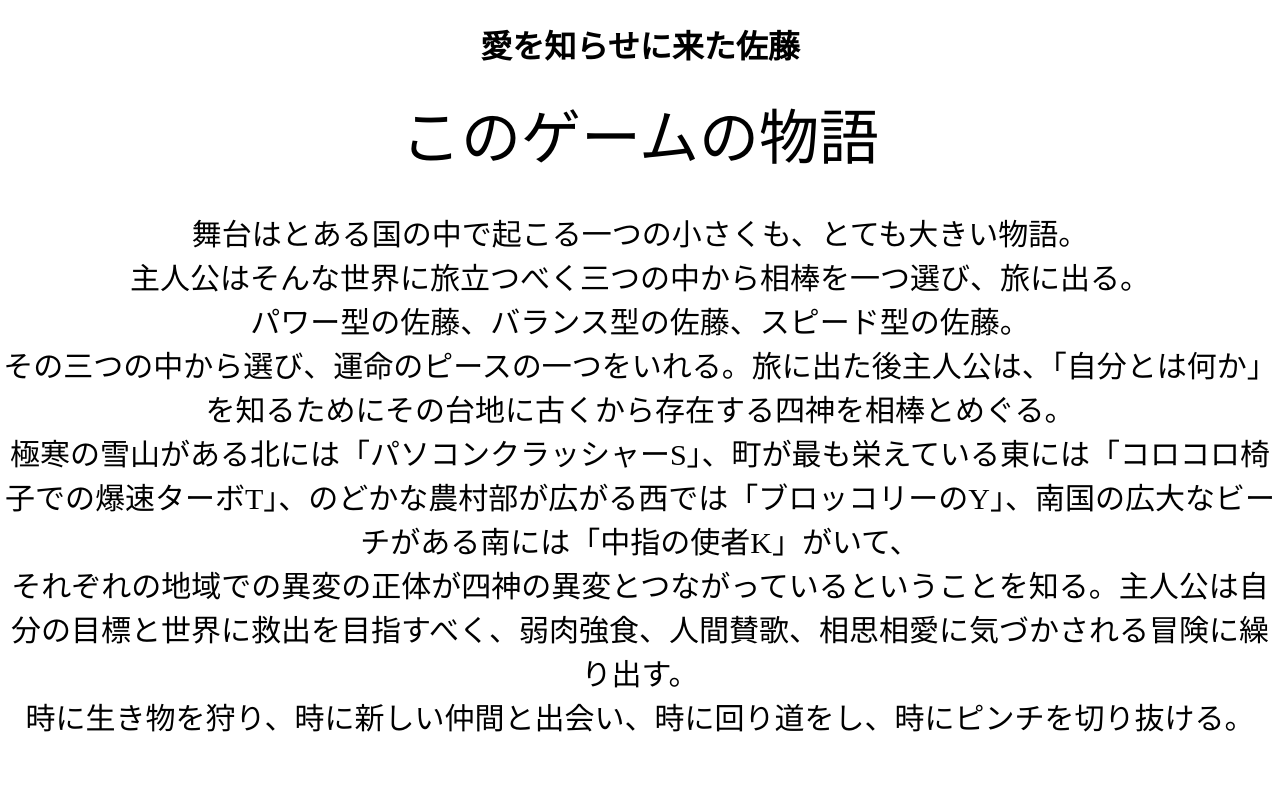
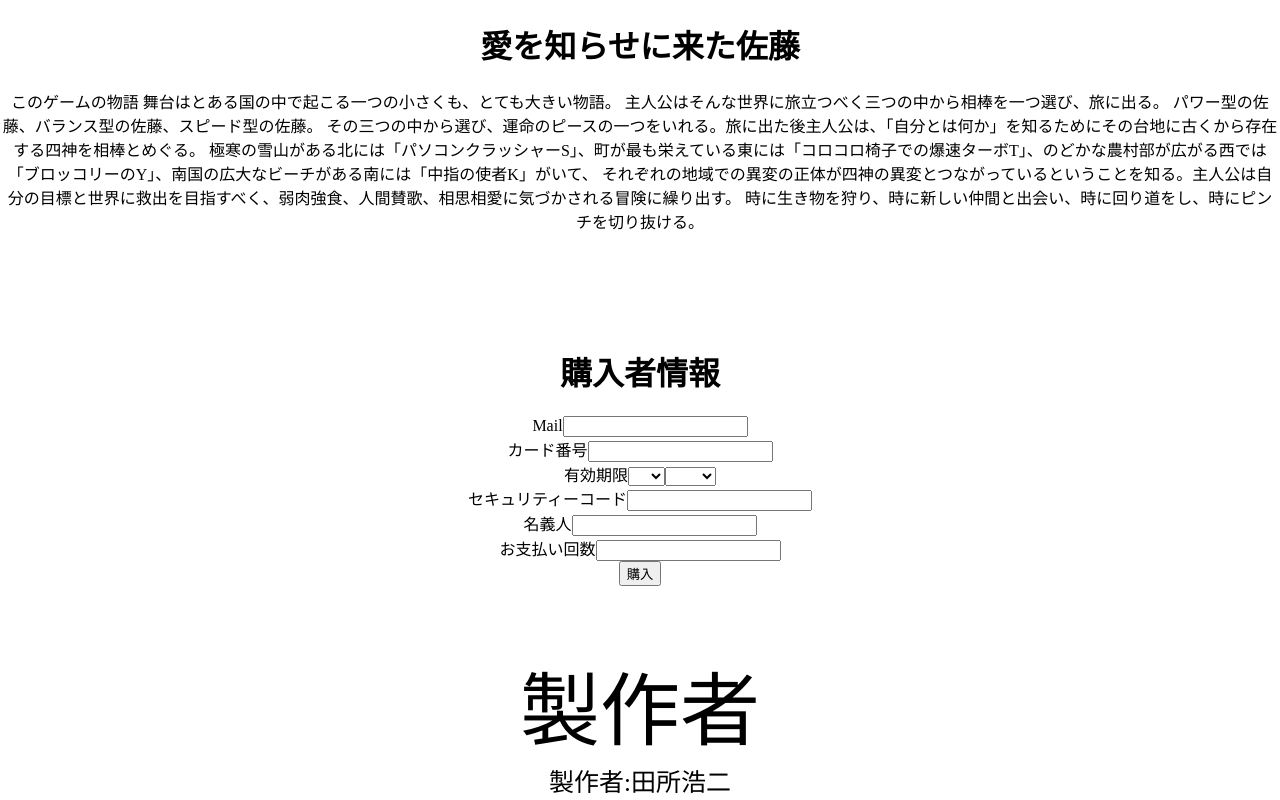
Before and after one commit to Hamster-crab/Sato-came-to-tell-me-his-love, a React (Create React App) app: page / in a window 1280 px wide. Shown: the top 800 px of the page. Built offline with nearby package versions, Linux system fonts and the light colour scheme.

Commit message:
ハヤシライス先輩喜べ

```diff
--- a/package.json
+++ b/package.json
@@ -1,5 +1,5 @@
 {
-  "homepage": "https://http://www.satocametotellmehislove.com/",
+  "homepage": "https://www.hamstercrab.com/Sato-came-to-tell-me-his-love/",
   "name": "sato-came-to-tell-me-his-love",
   "version": "0.1.0",
   "private": true,
@@ -11,6 +11,7 @@
     "@types/node": "^16.18.101",
     "@types/react": "^18.3.3",
     "@types/react-dom": "^18.3.0",
+    "@types/react-router-dom": "6.24.1",
     "react": "^18.3.1",
     "react-dom": "^18.3.1",
     "react-scripts": "5.0.1",
--- a/src/App.css
+++ b/src/App.css
@@ -18,10 +18,6 @@
   font-size: 80px;
 }
 
-.ThisGame {
-  font-size: 30px;
-}
-
 .ThisGame .title {
   font-size: 60px;
 }
--- a/src/App.tsx
+++ b/src/App.tsx
@@ -7,16 +7,16 @@ function App() {
         <header className="">
         </header>
         <h1>愛を知らせに来た佐藤</h1>
-        <center className="ThisGame">
-          <div className="title">このゲームの物語</div><br />
-          舞台はとある国の中で起こる一つの小さくも、とても大きい物語。<br />
-          主人公はそんな世界に旅立つべく三つの中から相棒を一つ選び、旅に出る。<br />
-          パワー型の佐藤、バランス型の佐藤、スピード型の佐藤。<br />
-          その三つの中から選び、運命のピースの一つをいれる。旅に出た後主人公は、「自分とは何か」を知るためにその台地に古くから存在する四神を相棒とめぐる。<br />
-          極寒の雪山がある北には「パソコンクラッシャーS」、町が最も栄えている東には「コロコロ椅子での爆速ターボT」、のどかな農村部が広がる西では「ブロッコリーのY」、南国の広大なビーチがある南には「中指の使者K」がいて、<br />
-          それぞれの地域での異変の正体が四神の異変とつながっているということを知る。主人公は自分の目標と世界に救出を目指すべく、弱肉強食、人間賛歌、相思相愛に気づかされる冒険に繰り出す。<br />
-          時に生き物を狩り、時に新しい仲間と出会い、時に回り道をし、時にピンチを切り抜ける。<br />
-        </center><br/><br/><br/>
+        <div className="ThisGame">
+          このゲームの物語
+          舞台はとある国の中で起こる一つの小さくも、とても大きい物語。
+          主人公はそんな世界に旅立つべく三つの中から相棒を一つ選び、旅に出る。
+          パワー型の佐藤、バランス型の佐藤、スピード型の佐藤。
+          その三つの中から選び、運命のピースの一つをいれる。旅に出た後主人公は、「自分とは何か」を知るためにその台地に古くから存在する四神を相棒とめぐる。
+          極寒の雪山がある北には「パソコンクラッシャーS」、町が最も栄えている東には「コロコロ椅子での爆速ターボT」、のどかな農村部が広がる西では「ブロッコリーのY」、南国の広大なビーチがある南には「中指の使者K」がいて、
+          それぞれの地域での異変の正体が四神の異変とつながっているということを知る。主人公は自分の目標と世界に救出を目指すべく、弱肉強食、人間賛歌、相思相愛に気づかされる冒険に繰り出す。
+          時に生き物を狩り、時に新しい仲間と出会い、時に回り道をし、時にピンチを切り抜ける。
+        </div><br/><br/><br/>
       </div><br /><br />
         <div className='ElectronicCommerce'>
           <h1>購入者情報</h1>
@@ -92,7 +92,6 @@ function App() {
         <center>
           <div className='CreatorName'>製作者</div>
           <div className="Creator">
-            <img src="/image/YJSENPAI.jpg" /><br />
             <a>製作者:田所浩二<br/>年齢  :0.24歳学生<br/>使える言語:日本語、Python、HTML、CSS、一部であるが英語</a>
         </div>
         </center>
```
Also changed, not shown: 7 other files (tests, documents, lock files or other folders).
